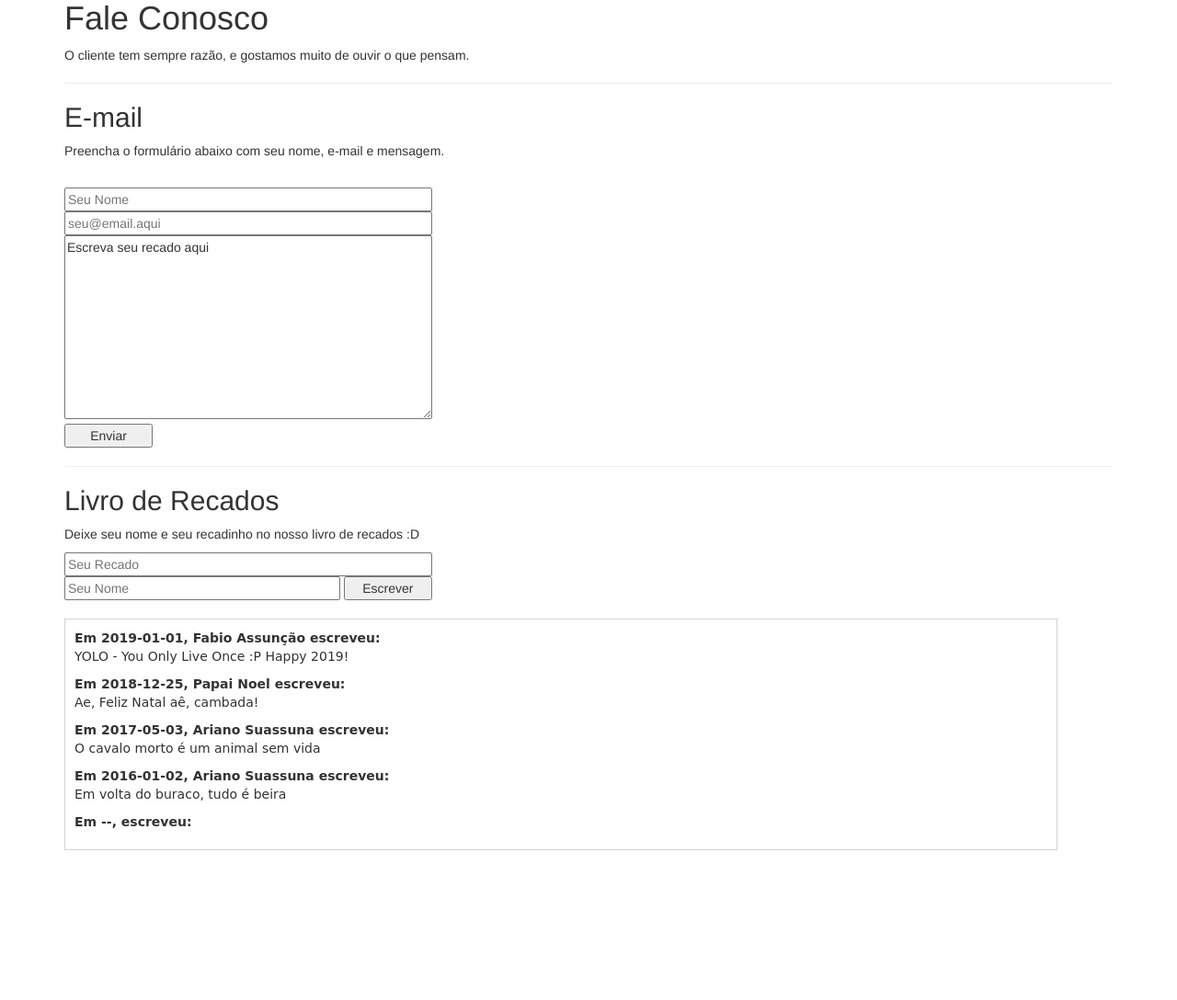
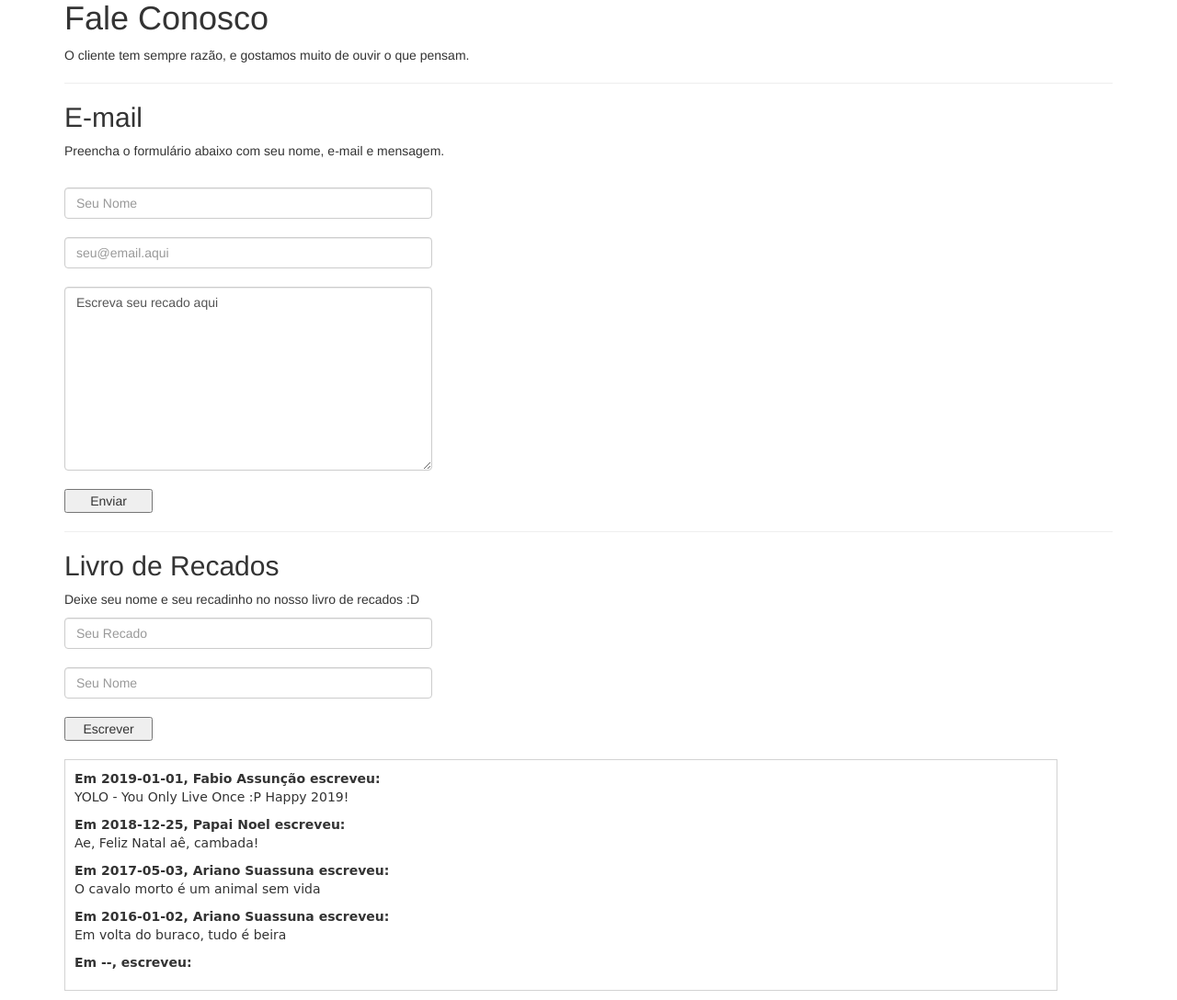
Before and after one commit to wesleyit/python_safesite, a Flask app: page /contact in a window 1280 px wide. Shown: the part 413-1501 px from the top of the page at 92% size. Before the commit the page ends 1338 px from the top, so only its background shows below. Run offline with Flask 2, Linux system fonts and the light colour scheme; data comes from the database, SQL or seed files in the repository; both versions use the stored data as it was after the commit; some libraries are stand-ins or nearby versions.

Commit message:
Fixed the contact form

```diff
--- a/app.py
+++ b/app.py
@@ -1,5 +1,6 @@
 # coding=utf-8
 import os
+import time
 import flask as f
 import sqlalchemy as db
 import flask_bootstrap as fb
@@ -15,6 +16,11 @@ def query(text):
     res = conn.execute(text)
     res = res.fetchall()
     return res
+
+
+def execsql(text):
+    conn = engine.connect()
+    return conn.execute(text)
 
 
 @app.route('/', methods=['GET'])
@@ -39,6 +45,22 @@ def get_contact():
     res = query(messages)
     print(res)
     return f.render_template('contact.html', items=res)
+
+
+@app.route('/contact', methods=['POST'])
+def post_contact():
+    n = time.strftime('%Y%m%d%H%M%S', time.gmtime())
+    name = f.request.form['name']
+    message = f.request.form['message']
+    sql = f'''
+    INSERT INTO book(sign_date, name, message)
+    VALUES('{n}', '{name}', '{message}');
+    '''
+    print(sql)
+    execsql(sql)
+    redirect = f.redirect('/contact#Livro')
+    r = f.make_response(redirect)
+    return r
 
 
 @app.route('/signup', methods=['GET'])
--- a/templates/contact.html
+++ b/templates/contact.html
@@ -10,27 +10,30 @@
         name =  document.getElementById("mname").value;
         document.getElementById("mailform").reset();
         html = "Obrigado, " + name + ". Sua mensagem foi enviada com sucesso!";
-        alert(html);
-        document.getElementById("msgbox").innerText = html;
+        document.getElementById("msgbox").innerHTML = html;
     }
     </script>
     <h2>E-mail</h2>
     <p>Preencha o formulário abaixo com seu nome, e-mail e mensagem.</p>
     <div style="color: darkred; font-weight: bold" id="msgbox"></div><br>
     <form id="mailform" onsubmit="event.preventDefault();">
-        <input type="text" id="mname" style="width: 400px;" placeholder="Seu Nome"><br>
-        <input type="text" name="email" style="width: 400px;" placeholder="seu@email.aqui"><br>
-        <textarea cols="30" rows="10" name="message"
+        <input type="text" id="mname" style="width: 400px;"
+        placeholder="Seu Nome" class="form-control"><br>
+        <input type="text" name="email" style="width: 400px;"
+        placeholder="seu@email.aqui" class="form-control"><br>
+        <textarea cols="30" rows="10" name="message" class="form-control"
         style="width: 400px; height: 200px;">Escreva seu recado aqui</textarea><br>
         <button type="submit" style="width: 96px;" onclick="thanks();">Enviar</button>
     </form>
     <hr>
 
-    <h2>Livro de Recados</h2>
+    <h2 id="Livro">Livro de Recados</h2>
     <p>Deixe seu nome e seu recadinho no nosso livro de recados :D</p>
-    <form method="POST" action="">
-        <input type="text" name="message" style="width: 400px;" placeholder="Seu Recado"><br>
-        <input type="text" name="name" style="width: 300px;" placeholder="Seu Nome">
+    <form method="POST">
+        <input type="text" name="message" style="width: 400px;"
+        class="form-control" placeholder="Seu Recado"><br>
+        <input type="text" name="name" style="width: 400px;"
+        class="form-control" placeholder="Seu Nome"><br>
         <button type="submit" style="width: 96px;">Escrever</button>
     </form>
     <br>
```
Also changed, not shown: database.sqlite.
